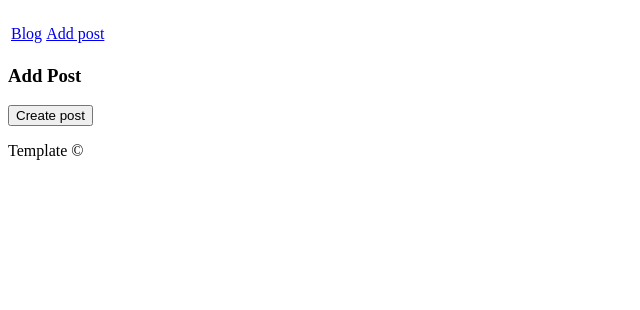
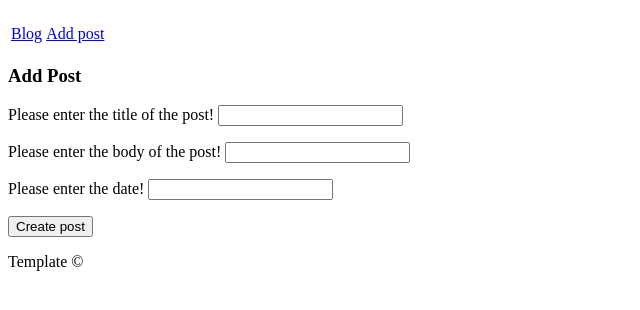
Before and after one commit to PeterisFridvalds/Blog, a Django app: page /blog/add_post/ in a window 1280 px wide. Shown: the part 58-368 px from the top of the page, without its empty margins (0-640 px from the left). Run offline with Django 3.2, Linux system fonts and the light colour scheme.

Commit message:
2015.02.11.
ievadlauki tiek attēloti uz ekrāna

```diff
--- /dev/null
+++ b/blog/forms.py
@@ -0,0 +1,13 @@
+from django import forms
+from blog.models import Post
+
+class PostForm(forms.ModelForm):
+    title = forms.CharField(max_length=140, help_text="Please enter the title of the post!")
+    body = forms.CharField(help_text="Please enter the body of the post!")
+    date = forms.DateField(help_text="Please enter the date!")
+
+    class Meta:
+        # Provide an association between the ModelForm and a model
+        model = Post
+
+        fields = ('title', 'body', 'date')
--- a/blog/views.py
+++ b/blog/views.py
@@ -3,15 +3,16 @@ from django.shortcuts import render_to_response
 from django.shortcuts import render
 from django.http import HttpResponse
 from blog.models import Post
+from blog.forms import PostForm
 
 def index(request):
-    # Request the context of HTTP request
+    # Get the context from the request
     context = RequestContext(request)
 
     # Construct a dictionary to pass to the template engine as its context.
     # Note the key content is the same as {{ content }} in the template!
-    post_list = post.objects.order_by('-date')[:5]
-    context_dict = {'posts': post_list}
+    #post_list = post.objects.order_by('-date')[:5]
+    context_dict = {'content':"cintent"}
 
     # Return a rendered response to send to the client.
     # We make use of the shortcut function to make our lives easier.
@@ -19,4 +20,28 @@ def index(request):
     return render_to_response('index.html', context_dict, context)
 
 def add_post(request):
-    return render_to_response('add_post.html')
+    # Get the context from the request
+    context = RequestContext(request)
+
+    # A HTTP POST?
+    if request.method == 'POST':
+        form = PostForm(request.POST)
+
+        # Have we been provided with a valid form?
+        if form.is_valid():
+            # Save the new post to the database.
+            form.save(commit=True)
+
+            # Now call the index() view.
+            # The user will be shown the homepage.
+            return index(request)
+        #else:
+            # The supplied form contained errors - just print them to the terminal.
+            #print form.errors
+    else:
+        # If the request was not a POST, display the form to enter details.
+        form = PostForm()
+
+    # Bad form (or form details), no form supplied...
+    # Render the form with error messages (if any).
+    return render_to_response('add_post.html', {'form': form}, context)
--- a/templates/add_post.html
+++ b/templates/add_post.html
@@ -11,9 +11,10 @@
 		{% endfor %}
 
 		{% for field in form.visible_fields %}
-			{{ field.errors }}
-			{{ field.help_text }}
-			{{ field }}
+			{% if field.errors %}
+				<p>{{ field.errors }}</p>
+			{% endif %}
+			<p>{{ field.help_text }} {{ field }}</p>
 		{% endfor %}
 
 		<input type="submit" name="submit" value="Create post" />
```
Also changed, not shown: templates/index.html (+0 -10 lines).
